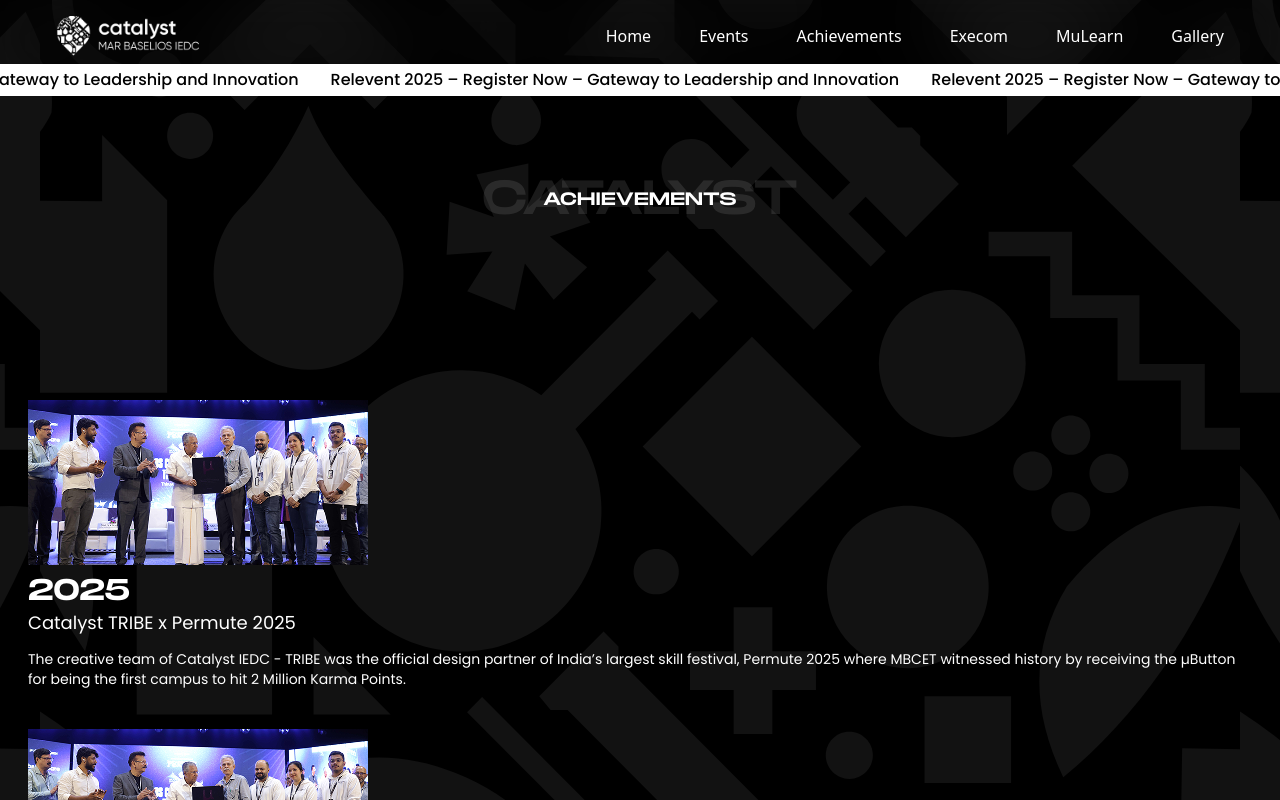
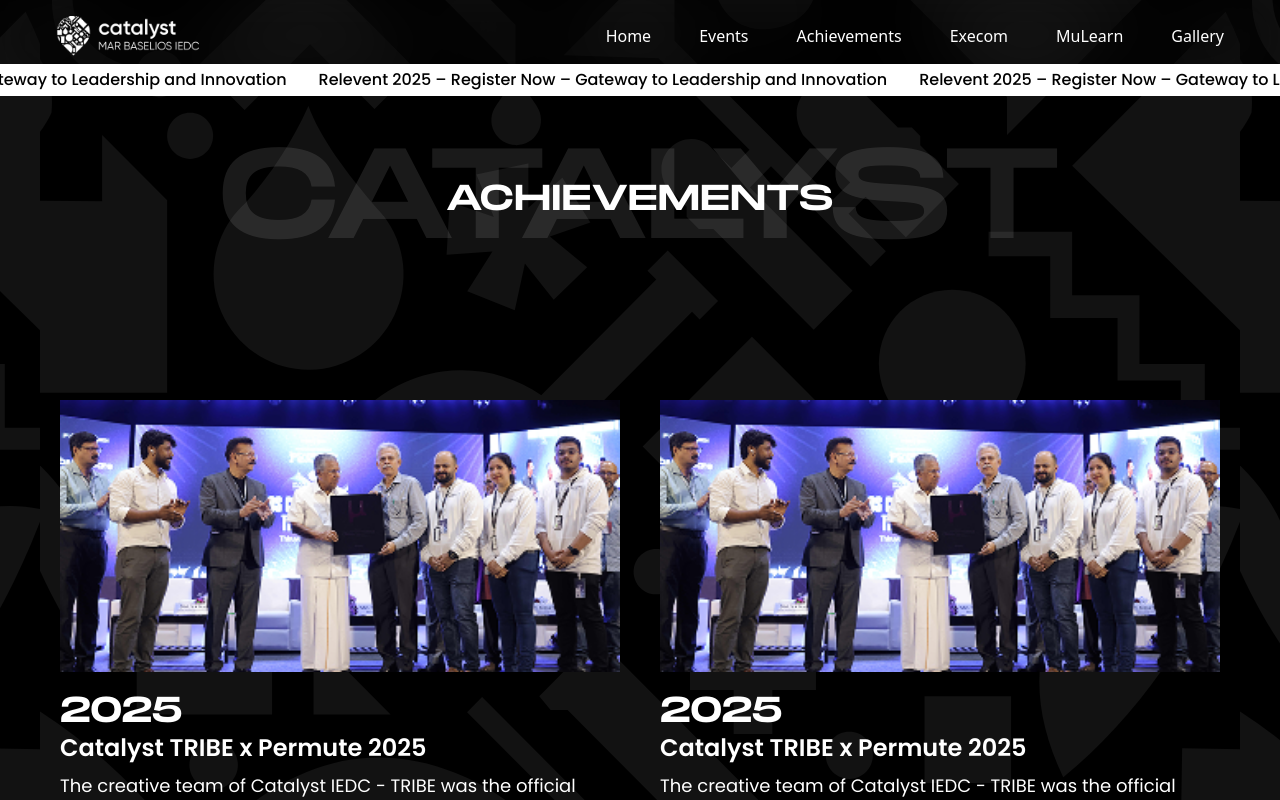
Before and after one commit to DevWithPranav/Catalyst-Web, a Next.js app: page /achievements in a window 1280 px wide. Shown: the top 800 px of the page. Built offline with nearby package versions, Linux system fonts and the light colour scheme.

Commit message:
changes made in achievement page , mulearn page and timeline page

```diff
--- a/app/achievements/page.tsx
+++ b/app/achievements/page.tsx
@@ -4,17 +4,18 @@
     <div className="text-white">
       <div>
         <img
+          className="w-full h-full object-cover"
           src="
       /agni.png"
           alt=""
         />
       </div>
-      <div>
-        <h1 className="font-primary text-3xl mt-2">2025</h1>
-        <p className="font-secondary text-lg mt-[-10]">
+      <div className="sm:mt-5">
+        <h1 className="font-primary text-3xl mt-2 sm:text-4xl">2025</h1>
+        <p className="font-secondary text-lg mt-[-8] font-semibold sm:text-2xl">
           Catalyst TRIBE x Permute 2025
         </p>
-        <p className="font-secondary text-sm mt-3 text-left">
+        <p className="font-secondary text-sm mt-2 text-left font-normal text-pretty sm:text-lg">
           The creative team of Catalyst IEDC - TRIBE was the official design
           partner of India’s largest skill festival, Permute 2025 where MBCET
           witnessed history by receiving the µButton for being the first campus
@@ -25,19 +26,22 @@
   );
 };
 const Team = () => {
-  const stats = [1, 2];
+  const stats = [1, 2, 5, 6, 9];
   return (
     <div className="">
-      <div className="relative h-[50vh] flex items-center justify-center font-primary text-white overflow-hidden">
-        {/* Background text */}
-        <h1 className="absolute text-5xl  opacity-10 select-none">CATALYST</h1>
-
-        {/* Foreground text */}
-        <p className="relative text-lg tracking-wide">ACHIEVEMENTS</p>
+      <div className="relative h-[50vh] flex items-center justify-center font-primary text-white overflow-hidden mb-[-100]">
+        <h1 className="absolute text-5xl opacity-10 select-none sm:text-7xl md:text-8xl lg:text-9xl">
+          CATALYST
+        </h1>
+        <p className="relative text-xl tracking-wide sm:text-2xl md:text-3xl lg:text-4xl">
+          ACHIEVEMENTS
+        </p>
       </div>
-      <div className="mx-7 grid grid-cols-1 gap-10 mt-[-60] mb-10">
+      <div className="mx-7 grid grid-cols-1 gap-10 mt-[-60] mb-10 md:grid-cols-2 sm:mx-10 lg:mx-15 ">
         {stats.map((item, key) => (
-          <Card key={key} />
+          <div>
+            <Card key={key} />
+          </div>
         ))}
       </div>
     </div>
--- a/app/mulearn/page.tsx
+++ b/app/mulearn/page.tsx
@@ -2,6 +2,7 @@
 import React from "react";
 import { useWindowSize } from "@/hooks/useWindowSize";
 import CircularText from "@/components/ui/shadcn-io/circular-text/circularText";
+
 const Tilted = () => {
   return (
     <div className="w-full  overflow-hidden bg-white skew-y-[-10deg]  relative py-2">
@@ -17,6 +18,7 @@
     </div>
   );
 };
+
 const Stats = () => {
   return (
     <div className="max-w-[300px] mx-auto flex">
@@ -35,57 +37,66 @@
     </div>
   );
 };
+
 const MuLearn = () => {
   const stats = [1, 2, 3];
   const { width } = useWindowSize();
+
   return (
     <div>
-      <div className="flex items-center justify-center h-[50vh] bg-black overflow-hidden">
-        <div className="relative">
-          <img src="/mu.png" alt="" className="relative z-0" />
+      <div className="relative flex flex-col items-center justify-start h-[100vh] sm:h-[40vh] bg-black overflow-hidden">
+        {/* Background image and gradient layer */}
+        <div className="absolute inset-0 w-full h-full">
+          <img
+            src="/mu.png"
+            alt=""
+            className="absolute inset-0 z-0 w-full h-full object-cover opacity-20"
+          />
 
-          {/* Radial fade */}
+          {/* Radial fade from bottom */}
           <div
-            className="absolute inset-0 z-10"
+            className="absolute inset-0 z-[5]"
             style={{
               background:
-                "radial-gradient(circle, rgba(0,0,0,0) 55%, rgba(0,0,0,0.8) 100%)",
+                "linear-gradient(to top, rgba(0,0,0,1) 0%, rgba(0,0,0,0) 60%)",
             }}
           />
         </div>
-      </div>
-      <div className="flex flex-col items-center justify-center">
-        <button className="bg-white text-black px-6 py-2 rounded-full font-secondary mx-auto text-sm font-semibold ">
-          Join μlearn
-        </button>
-        <div>
-          <h1 className="text-white font-primary text-3xl mt-5 text-center">
-            MULEARN <br></br>MBCET
+
+        {/* Content layer - positioned above background */}
+        <div className="relative z-[10] flex flex-col items-center justify-center gap-4 h-full px-4 mt-20">
+          <h1 className="text-white font-primary text-3xl text-center sm:text-4xl">
+            MULEARN FOUNDATION
           </h1>
-          <p className="text-white font-secondary text-center text-sm mx-10">
-            GTech µLearn is a synergic philosophy of education, with a culture
-            of mutual learning through micro peer groups. We are here to assist
-            you in breaking through the echo chambers and free you from the
-            shackles you have grounded yourself in. And we are one of the
-            campuses of the foundation.
-          </p>
+          <div>
+            <p className="text-white font-secondary text-center text-sm mx-5 text-pretty sm:text-md sm:mx-10">
+              GTech µLearn is a synergic philosophy of education, with a culture
+              of mutual learning through micro peer groups. We are here to
+              assist you in breaking through the echo chambers and free you from
+              the shackles you have grounded yourself in. And we are one of the
+              campuses of the foundation.
+            </p>
+          </div>
+          <button className="bg-white text-black px-6 py-2 rounded-full font-secondary text-sm font-semibold">
+            Join μlearn
+          </button>
         </div>
       </div>
 
-      <div className=" mt-15 flex flex-col gap-2">
+      <div className="  flex flex-col gap-2 mt-[-150] sm:mt-[-50] relative z-20">
         <Tilted />
         <div>
-          <div className="w-full   overflow-hidden bg-[linear-gradient(189.81deg,_#011B7A_15.25%,_#1100D2_37.4%,_#2B20A7_68.93%,_#07005C_102.78%)] skew-y-[-10deg] ">
-            <div className="skew-y-[10deg] max-w-[293px] mx-auto  mt-20 ">
-              <div className="mx-auto ">
+          <div className="w-full overflow-hidden bg-[linear-gradient(189.81deg,_#011B7A_15.25%,_#1100D2_37.4%,_#2B20A7_68.93%,_#07005C_102.78%)] skew-y-[-10deg] ">
+            <div className="skew-y-[10deg] w-full mx-auto mt-20 flex flex-col items-center">
+              <div className="mx-auto text-center relative">
                 {/* Heading */}
-                <h1 className=" z-10 text-white font-primary text-3xl text-left mx-8">
+                <h1 className=" z-10 text-white font-primary text-3xl text-center mx-8 sm:text-7xl">
                   CAMPUS
                 </h1>
-                <h1 className="z-10 text-white font-primary text-3xl text-left mx-8">
+                <h1 className="z-10 text-white font-primary text-3xl text-center mx-8 sm:text-7xl">
                   STATISTICS
                 </h1>
-                <div className="absolute top-0 right-0 z-20 mt-[-45] mr-[5">
+                <div className="absolute top-0 right-0 z-20 mt-[-45] mr-[-50] sm:mr-[-80]">
                   <CircularText
                     text=" MBCET • MBCET • MBCET • "
                     spinDuration={20}
@@ -127,7 +138,7 @@
             interesting easter eggs!
           </p>
         </div>
-        <div className="mt-5 mr-2">
+        <div className="mt-5 mr-2 mb-[-20] ">
           <img src="/dis.svg" alt="" />
         </div>
       </div>
--- a/components/home/TimelineDemo.tsx
+++ b/components/home/TimelineDemo.tsx
@@ -18,7 +18,9 @@
       className="relative flex flex-col items-center shrink-0"
       style={{ width }}
     >
-      <h1 className="text-white text-2xl font-primary mb-4 sm:text-3xl">{year}</h1>
+      <h1 className="text-white text-2xl font-primary mb-4 sm:text-3xl">
+        {year}
+      </h1>
 
       <div className="relative h-6 flex items-center justify-center">
         <div className="w-6 h-6 bg-white rounded-full shadow-[0_0_10px_4px_rgba(255,255,255,0.6)] z-10" />
@@ -34,14 +36,14 @@
 const Timeline = () => {
   const { width: screenWidth } = useWindowSize();
   function getItemWidth(screenWidth: number) {
-    if (screenWidth >= 1280) return 400; // xl
-    if (screenWidth >= 1024) return 350; // lg
+    if (screenWidth >= 1280) return 350; // xl
+    if (screenWidth >= 1024) return 400; // lg
     if (screenWidth >= 768) return 300; // md
     if (screenWidth >= 640) return 350; // sm
     return 200; // base
   }
   function getLineHeight(screenWidth: number) {
-    if (screenWidth >= 1280) return 109; // xl
+    if (screenWidth >= 1280) return 110; // xl
     if (screenWidth >= 1024) return 110; // lg
     if (screenWidth >= 768) return 109; // md
     if (screenWidth >= 640) return 109; // sm
```
Also changed, not shown: 1 other file (tests, documents, lock files or other folders).
